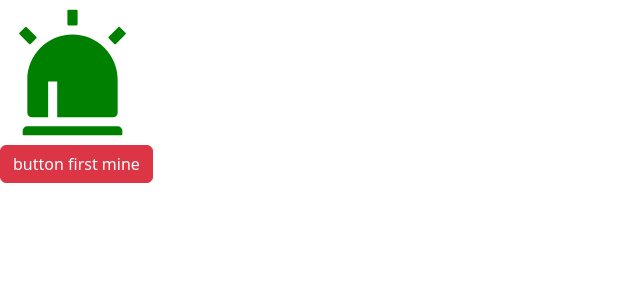
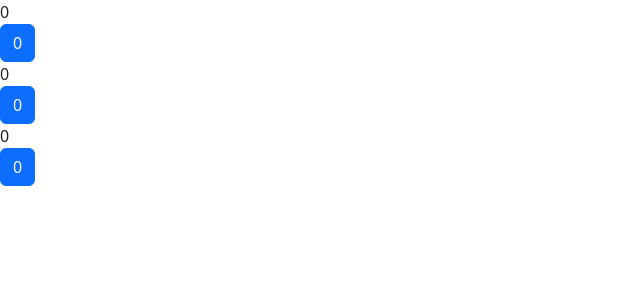
Before and after one commit to kartikeshwar156/React_Indentity_List, a React (Vite) app in the folder react_f_pro/: page / in a window 1280 px wide. Shown: the top 300 px of the page, without its empty margins (0-640 px from the left). Built offline with nearby package versions, Linux system fonts and the light colour scheme.

Commit message:
in process of learning the work flow

```diff
--- a/react_f_pro/src/App.tsx
+++ b/react_f_pro/src/App.tsx
@@ -1,31 +1,30 @@
 import Button from "./Components/Button";
 import Alert from "./Components/Alert";
 import { useState } from "react";
-import Like from "./Components/Like";
+import Message from "./Components/Message";
 // Mosh wrote the list and onselectitem function inside the component function.
 
 function App() {
-  let [Alertvisibility, setAlertvisibility] = useState(false);
+  let [game, setGame]=useState({
+    id: 1,
+    player:{
+      name: "Kartik",
+    }
+  })
 
-  function print_alert() {
-    setAlertvisibility(true);
+  function handleClick(){
+    setGame({...game, player: {name: "Bobo"}})
   }
 
-  function onClose(){
-    setAlertvisibility(false);
+  function print_values(){
+    console.log(game.player.name)
   }
 
   return (
     <>
-      <Like></Like>
-
-      <div>
-
-        {Alertvisibility ? <Alert onClose={onClose}>Alert Message !!!! </Alert> : null}
-        <Button color="danger" onClick={print_alert}>
-          button first mine
-        </Button>
-      </div>
+      <Message></Message>
+      <Message></Message>
+      <Message></Message>
     </>
   );
 }
--- /dev/null
+++ b/react_f_pro/src/Components/Message.tsx
@@ -0,0 +1,18 @@
+let count = 0;
+function Message() {
+	// let count = 0;
+
+	function printcount() {
+		count++;
+		console.log(count)
+	}
+
+	return (
+		<>
+			<div>{count}</div>
+			<button className="btn btn-primary" onClick={printcount}>{count}</button>
+		</>
+	)
+}
+
+export default Message;
```
Also changed, not shown: react_f_pro/src/Message.tsx (deleted, +0 -8 lines).
